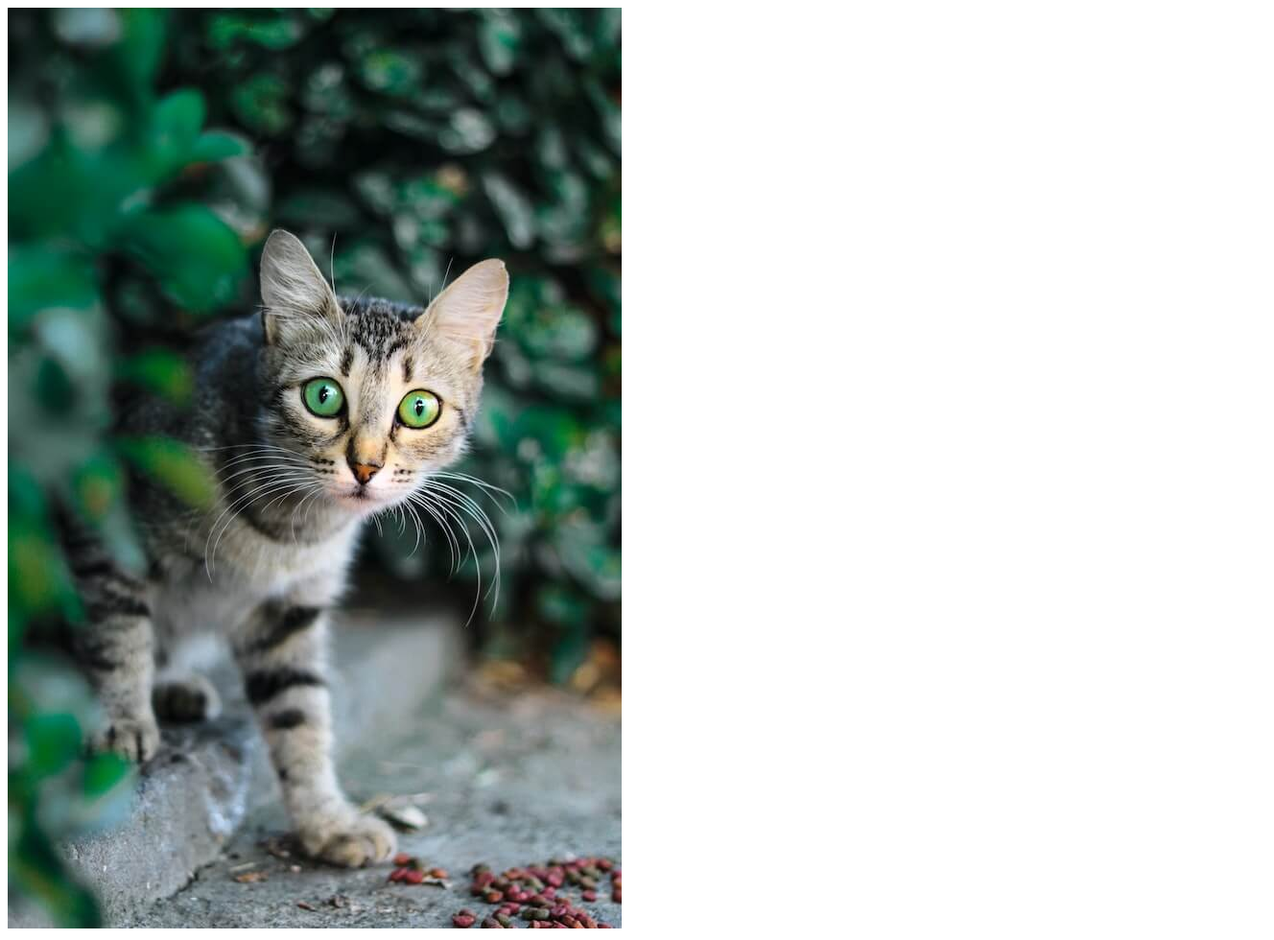
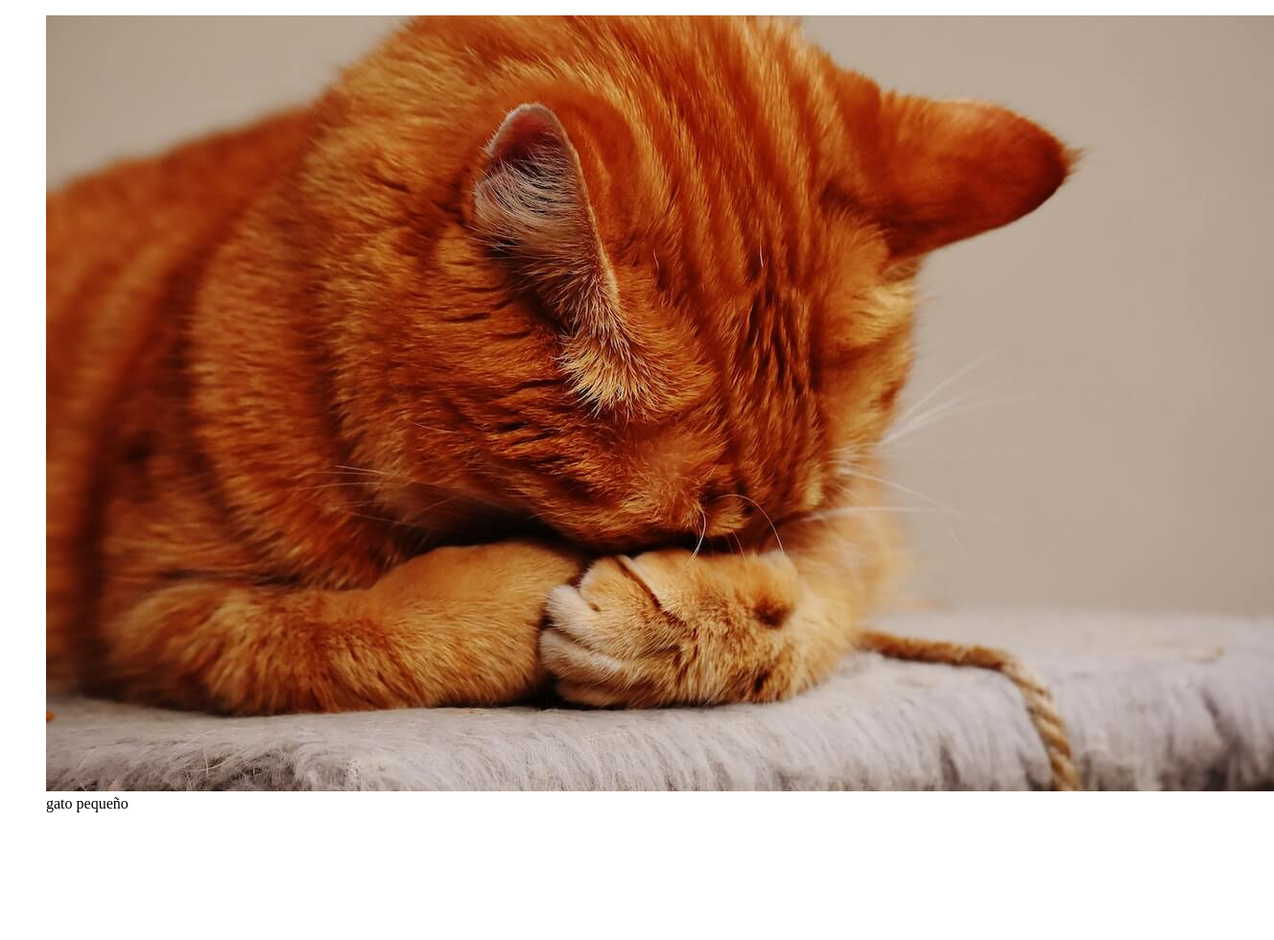
Before and after one commit to seros25/ProyectosPlatzi, a plain HTML site: page Ejercicioshtml/claseimg/index.html in a window 1280 px wide. Shown: the whole page at 96% size, 1328 px wide, since content can reach past the window. After the commit the page ends 863 px from the top, so only its background shows below. Drawn offline with Linux system fonts and the light colour scheme.

```diff
--- a/Ejercicioshtml/claseimg/index.html
+++ b/Ejercicioshtml/claseimg/index.html
@@ -9,7 +9,11 @@
 <body>
     <main>
         <section>
-            <img src="./pics/gato pequeño.jpg" alt=" es un gato saliendo de unos arbustos">
+           <figure>
+            <img src="./pics/gatomediano.jpg" alt=" es un gato saliendo de unos arbustos">
+            <figcaption>gato pequeño</figcaption>
+
+           </figure>
         </section>
     </main>
 </body>
```
